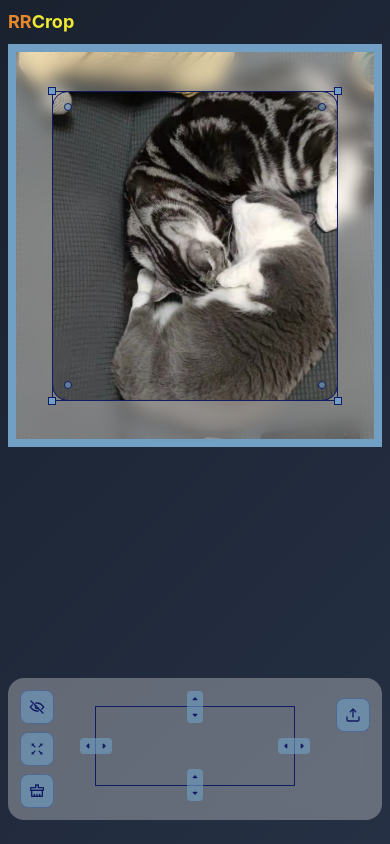
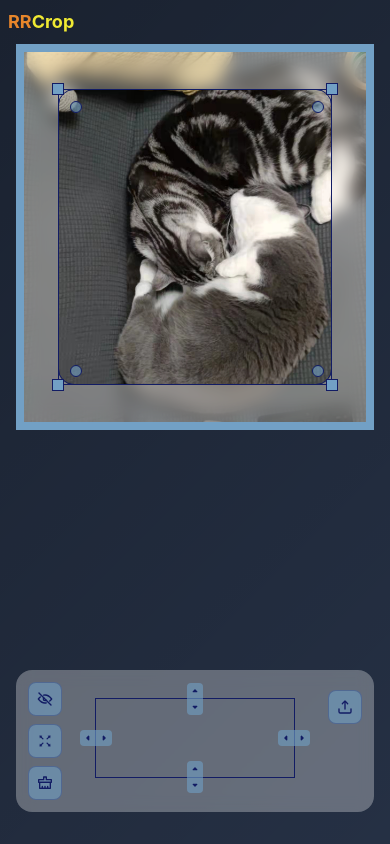
Before and after one commit to taterboom/RRCrop, a Next.js app: page / in a window 390 px wide. Built offline with nearby package versions, Linux system fonts and the light colour scheme.

Commit message:
:lipstick: optimize mobile ui

```diff
--- a/components/ControlBar.tsx
+++ b/components/ControlBar.tsx
@@ -90,7 +90,7 @@ const ControlBar = (props: ControlBarProps) => {
   const resetStageState = useResetRecoilState(stageState)
   const full = useFull()
   return (
-    <div className="fixed bottom-4 left-1/2 w-full max-w-[768px] p-2 -translate-x-1/2">
+    <div className="fixed bottom-4 left-1/2 w-full max-w-[768px] p-4 -translate-x-1/2">
       <div className="flex justify-between p-3 rounded-2xl bg-white/30 backdrop-blur">
         <div className="w-0 flex-1 ">
           <div>
--- a/components/Cropper.tsx
+++ b/components/Cropper.tsx
@@ -133,7 +133,7 @@ const RadiusHandler = (props: RadiusHandlerProps) => {
       {/* handle for radius */}
       {/* down的时候才能比min小，from不能比min小 */}
       <div
-        className="area-append absolute w-2 h-2 border border-midnight-blue bg-air-blue/60 rounded-full touch-none rotate-45"
+        className="area-append absolute w-3 h-3 border border-midnight-blue bg-air-blue/60 rounded-full touch-none rotate-45"
         {...(props.type === 0b11 && bindTopLeftRadius())}
         {...(props.type === 0b01 && bindTopRightRadius())}
         {...(props.type === 0b10 && bindBottomLeftRadius())}
@@ -173,7 +173,7 @@ const CornerHandler = (props: CornerHandlerProps) => {
     <>
       {/* handle for position */}
       <div
-        className="area-append absolute w-2 h-2 border border-midnight-blue bg-air-blue -translate-x-1/2 -translate-y-1/2 touch-none"
+        className="area-append absolute w-3 h-3 border border-midnight-blue bg-air-blue -translate-x-1/2 -translate-y-1/2 touch-none"
         {...(props.type == 0b11 && bindTopLeft())}
         {...(props.type == 0b01 && bindTopRight())}
         {...(props.type == 0b10 && bindBottomLeft())}
--- a/constants/index.ts
+++ b/constants/index.ts
@@ -2,5 +2,5 @@ export const PLACEMENT_IMG = "/taichi.png"
 export const PLACEMENT_WIDTH = 1279
 export const PLACEMENT_HEIGHT = 1384
 
-export const CONTAINER_H_WHITE_SPACE = 32
+export const CONTAINER_H_WHITE_SPACE = 48
 export const CONTAINER_V_WHITE_SPACE = 240
--- a/styles/globals.css
+++ b/styles/globals.css
@@ -34,8 +34,8 @@ body {
 .area-append::after {
   content: '';
   position: absolute;
-  top: -4px;
-  right: -4px;
-  bottom: -4px;
-  left: -4px;
+  top: -6px;
+  right: -6px;
+  bottom: -6px;
+  left: -6px;
 }
```
